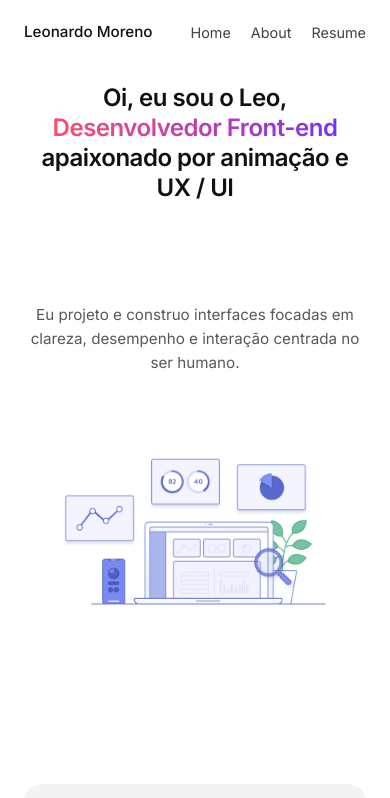
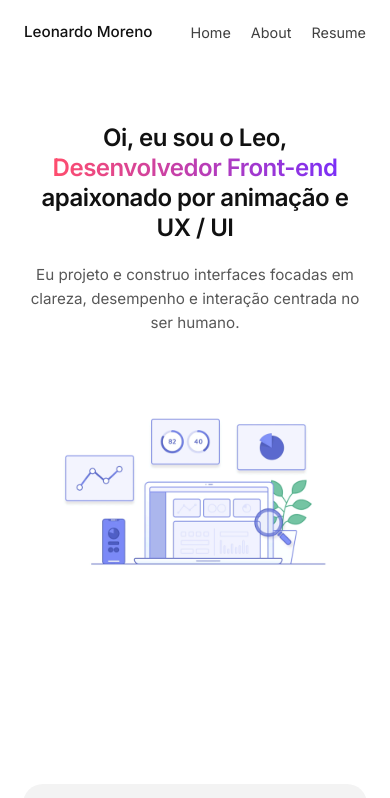
Before and after one commit to sinonScripter/portifolio, a Next.js app: page / in a window 390 px wide. Shown: the top 798 px of the page. Built offline with nearby package versions, Linux system fonts and the light colour scheme.

Commit message:
äjustes no mobile 100%

```diff
--- a/src/app/home.css
+++ b/src/app/home.css
@@ -115,6 +115,7 @@
   @media (max-width: 400px) {
     .hero-text p {
       color: #111;
+      margin-top: -80px;
       margin-bottom: 150px;
     }
   }
```
